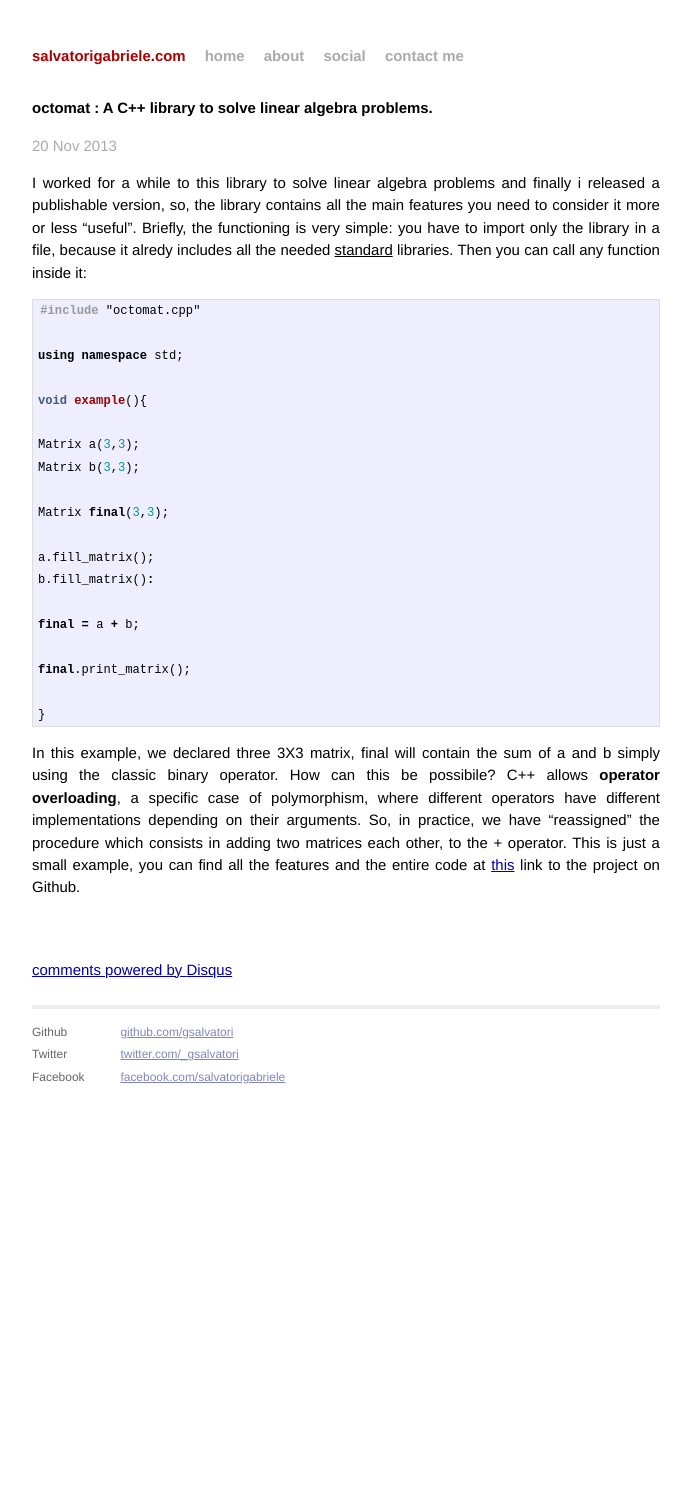
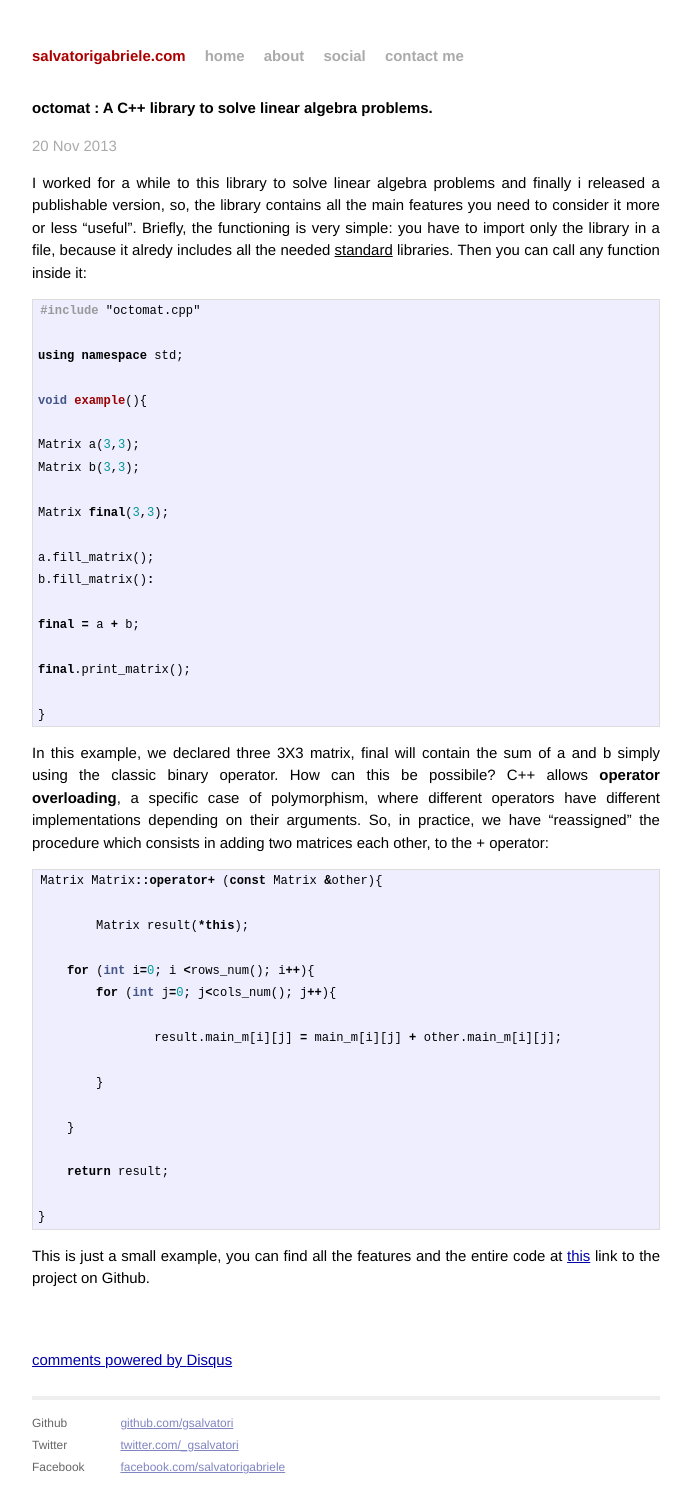
Before and after one commit to gsalvatori/salvatorigabriele.com, a Jekyll site: the page built from _posts/2013-11-20-octomat-a-library-to-solve-linear-algebra-problems.markdown, in a window 1280 px wide. Shown: the whole page, without its empty margins (294-985 px from the left). Built offline with Jekyll 4.4.1, drawn with Linux system fonts in a browser that asks for light colours; Markdown is read by kramdown in place of the engine named in the settings; comment, search, counter and statistics services are not loaded; before the commit the page ends 1100 px from its top, so only the background shows below that.

Commit message:
Update 2013-11-20-octomat-a-library-to-solve-linear-algebra-problems.markdown

```diff
--- a/_posts/2013-11-20-octomat-a-library-to-solve-linear-algebra-problems.markdown
+++ b/_posts/2013-11-20-octomat-a-library-to-solve-linear-algebra-problems.markdown
@@ -29,4 +29,26 @@ final.print_matrix();
 }
 {% endhighlight%}
 
-In this example, we declared three 3X3 matrix, final will contain the sum of a and b simply using the classic binary operator. How can this be possibile? C++ allows <b>operator overloading</b>, a specific case of polymorphism, where different operators have different implementations depending on their arguments. So, in practice, we have "reassigned" the procedure which consists in adding two matrices each other, to the + operator. This is just a small example, you can find all the features and the entire code at <a href="https://github.com/gsalvatori/octomat">this</a> link to the project on Github.
+In this example, we declared three 3X3 matrix, final will contain the sum of a and b simply using the classic binary operator. How can this be possibile? C++ allows <b>operator overloading</b>, a specific case of polymorphism, where different operators have different implementations depending on their arguments. So, in practice, we have "reassigned" the procedure which consists in adding two matrices each other, to the + operator:
+
+{% highlight C++ %}
+Matrix Matrix::operator+ (const Matrix &other){
+
+	Matrix result(*this);
+
+    for (int i=0; i <rows_num(); i++){
+    	for (int j=0; j<cols_num(); j++){
+
+    		result.main_m[i][j] = main_m[i][j] + other.main_m[i][j];
+
+    	}
+
+    }
+
+    return result;
+
+}
+{% endhighlight%}
+
+
+This is just a small example, you can find all the features and the entire code at <a href="https://github.com/gsalvatori/octomat">this</a> link to the project on Github.
```
